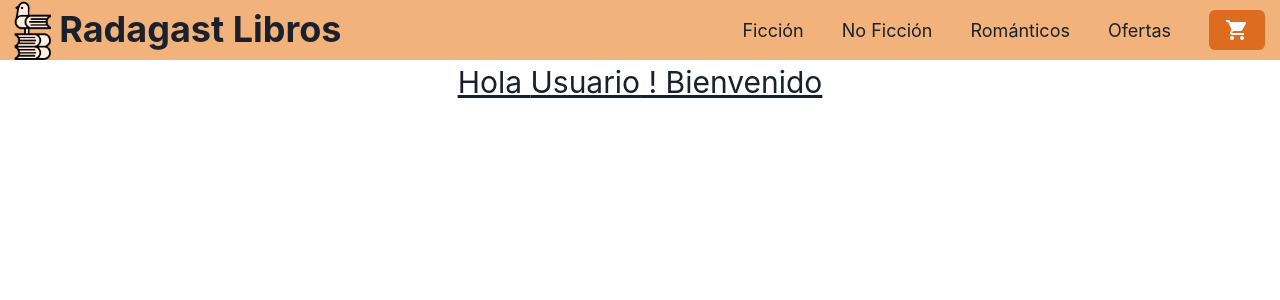
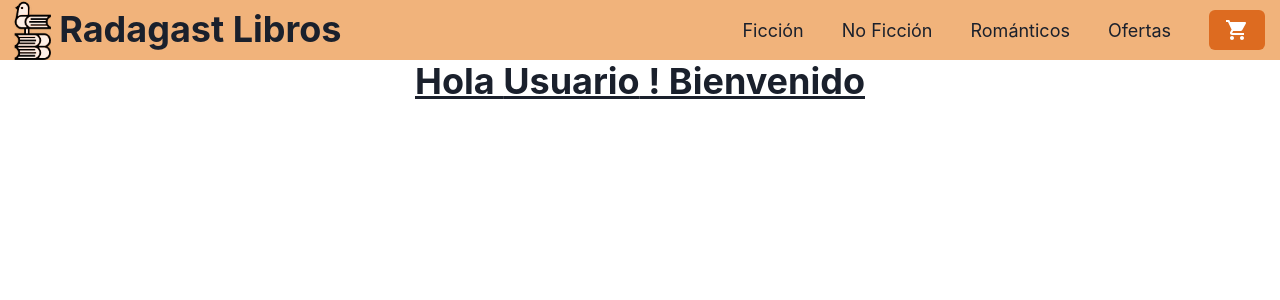
Before and after one commit to NirvanaRivera/Ecommerce_Libros_React, a React (Create React App) app: page / in a window 1280 px wide. Shown: the top 300 px of the page. Built offline with nearby package versions, Linux system fonts and the light colour scheme.

Commit message:
corregir nombre prop y estructura

```diff
--- a/src/App.jsx
+++ b/src/App.jsx
@@ -7,7 +7,7 @@ function App() {
   return (
     <ChakraProvider>
       <Navbar />
-      <ItemListContainer nombre="Usuario"/>
+      <ItemListContainer greeting="Usuario"/>
     </ChakraProvider>
   );
 }
--- a/src/components/ItemListContainer.js
+++ /dev/null
@@ -1,12 +0,0 @@
-import React from 'react';
-import { Center } from '@chakra-ui/react';
-
-const ItemListContainer = ({nombre}) => {
-    return (
-        <div>
-            <Center fontSize='3xl' as='ins'>Hola {nombre} ! Bienvenido</Center>
-        </div>
-    );
-};
-
-export default ItemListContainer;
--- /dev/null
+++ b/src/components/ItemListContainer/index.jsx
@@ -0,0 +1,12 @@
+import React from 'react';
+import { Center, Heading } from '@chakra-ui/react';
+
+const ItemListContainer = ({greeting}) => {
+    return (
+        <Heading>
+            <Center as='ins'>Hola {greeting} ! Bienvenido</Center>
+        </Heading>
+    );
+};
+
+export default ItemListContainer;
```
Also changed, not shown: src/components/CartWidget/index.jsx (renamed from src/components/CartWidget.js).
